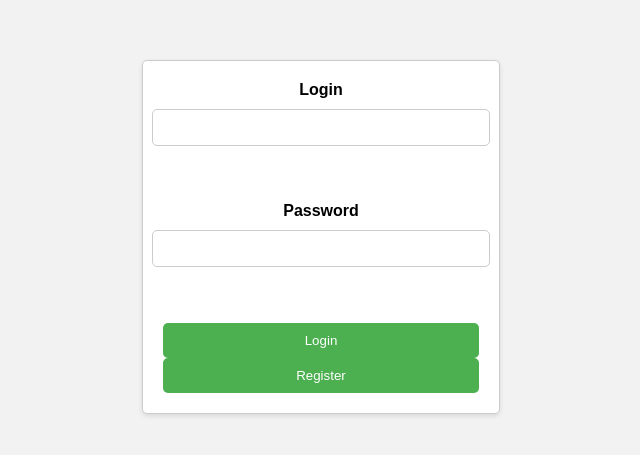
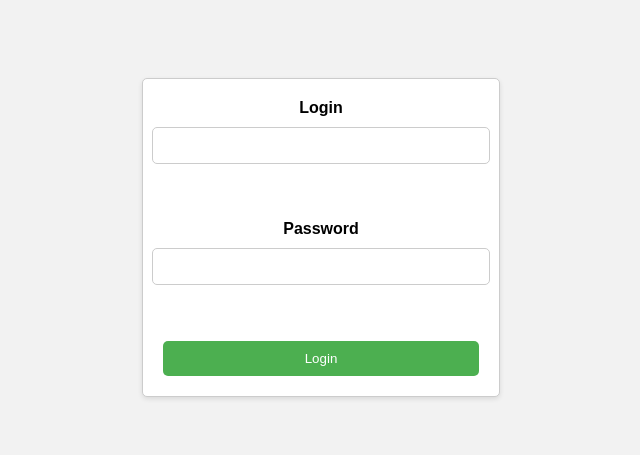
Before and after one commit to pgmtags/checkLogin, a plain HTML site: page index.html in a window 1280 px wide. Shown: the part 171-626 px from the top of the page, without its empty margins (319-959 px from the left). Drawn offline with Linux system fonts and the light colour scheme.

Commit message:
Update index.html

```diff
--- a/index.html
+++ b/index.html
@@ -12,7 +12,6 @@
     <label for="password">Password</label>
     <input type="password" id="password" name="password" required><br><br>
     <input type="button" value="Login" onclick="validateLogin()">
-    <input type="button" value="Register" onclick="register()">
   </form>
 
   <script src="script.js"></script>
```
